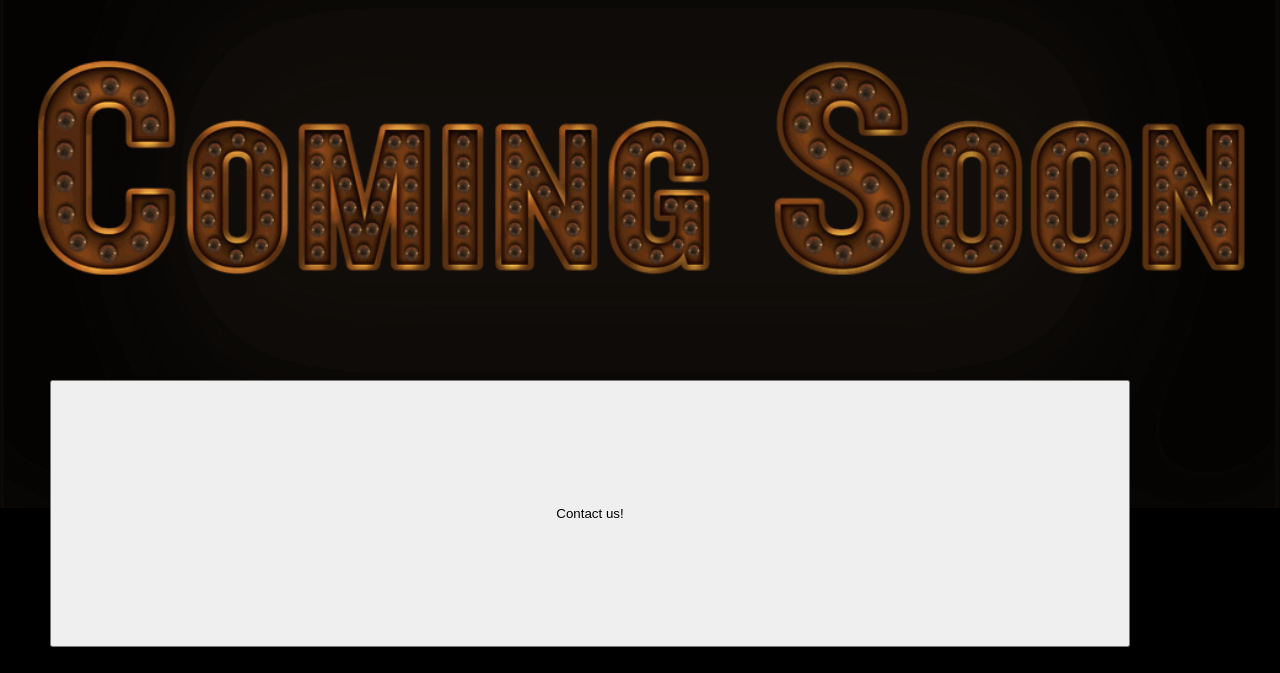
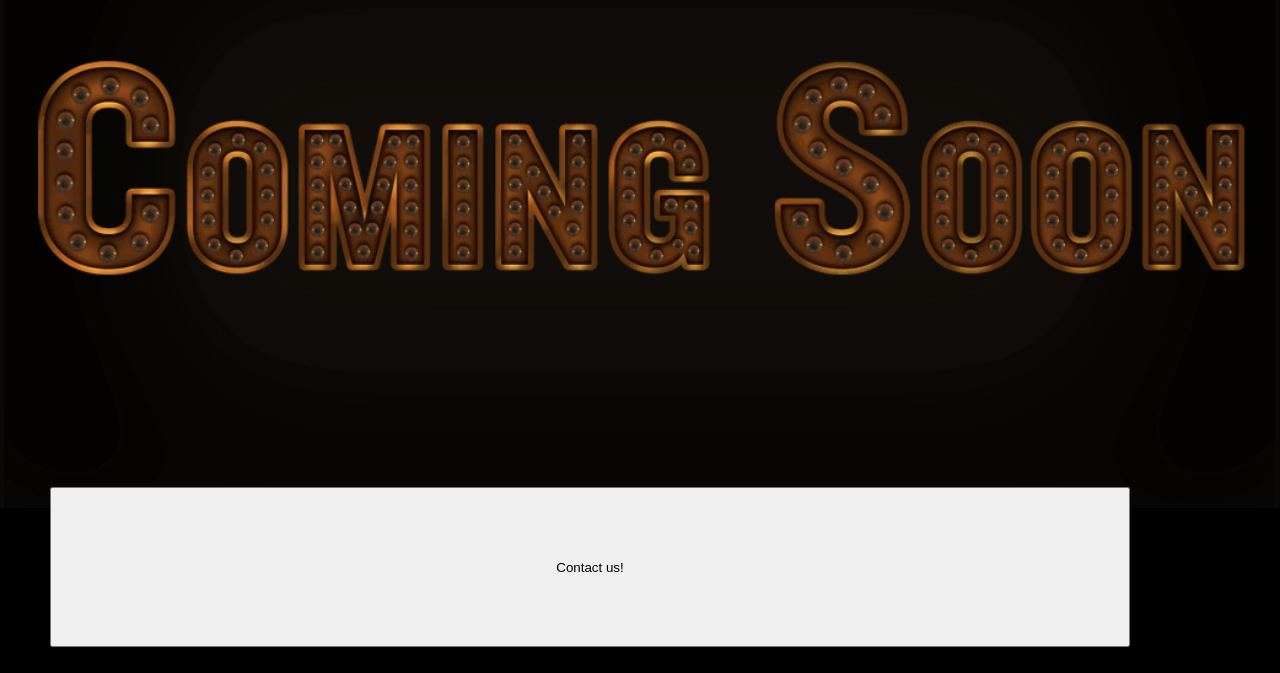
Before and after one commit to gamernes9/teamcodeflow.github.io, a plain HTML site: page index.html in a window 1280 px wide. Shown: the part 127-800 px from the top of the page. Drawn offline with Linux system fonts and the light colour scheme.

Commit message:
button vh

```diff
--- a/index.html
+++ b/index.html
@@ -25,7 +25,7 @@
       display: block;
       position: fixed;
       outline: none !important;
-      height:20em;
+      height:20vh;
     }
 
   </style>
```
